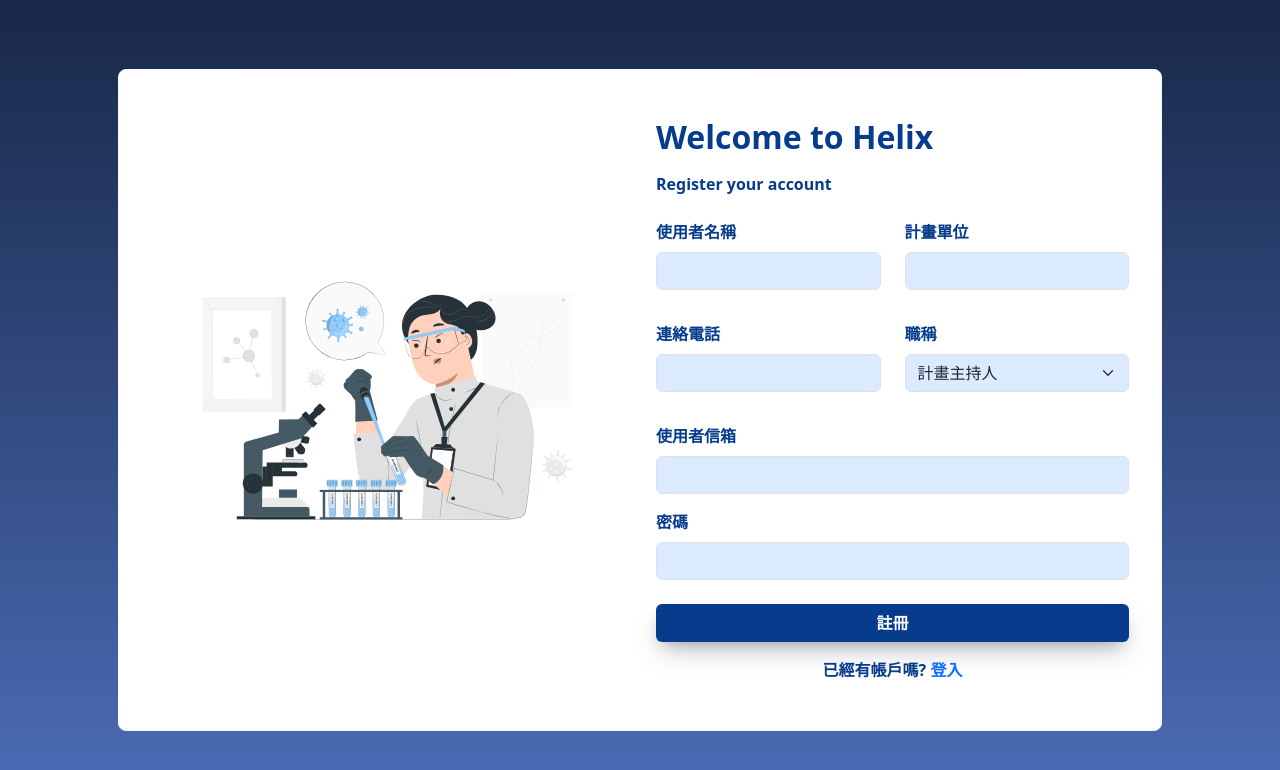
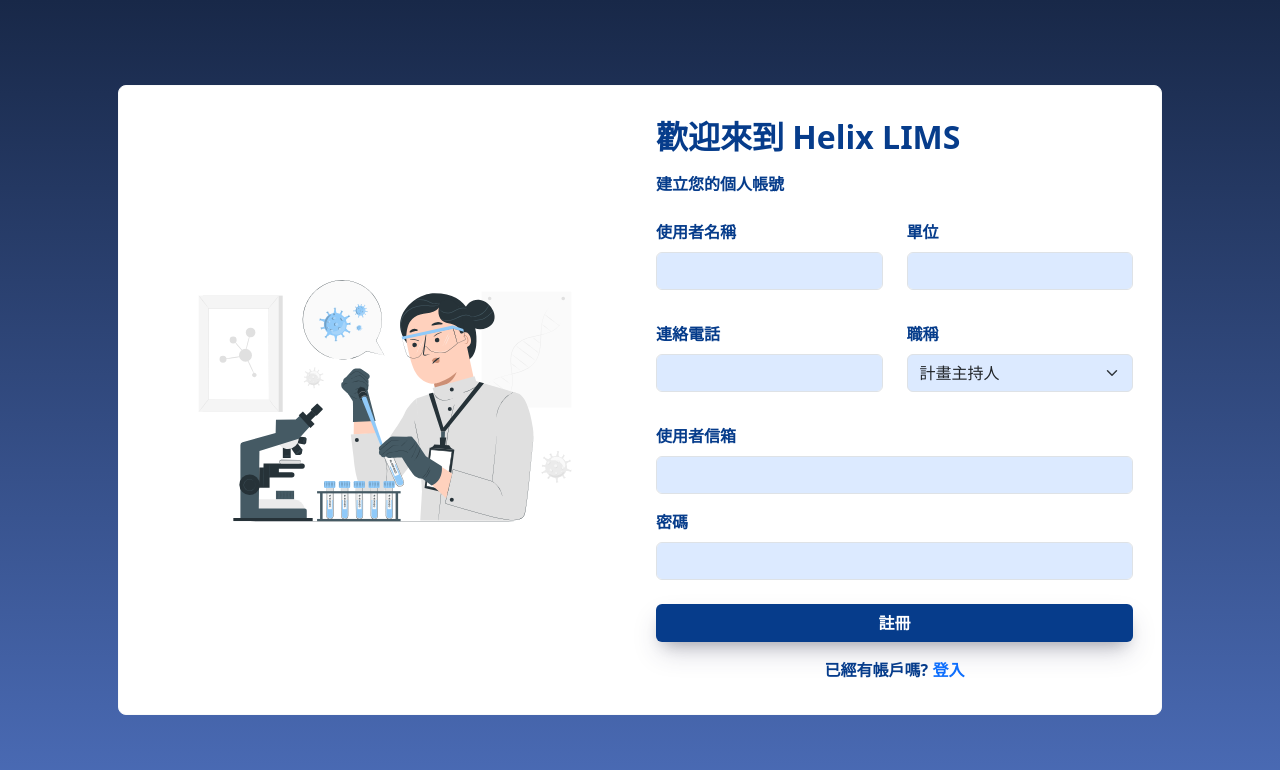
Before and after one commit to code8la888/helix-app, a React (Vite) app in the folder client/: page /register in a window 1280 px wide. Shown: the top 770 px of the page. Built offline with nearby package versions, Linux system fonts and the light colour scheme; no server answers.

Commit message:
feat: modify styles and update text content

```diff
--- a/client/src/pages/RegisterPage.jsx
+++ b/client/src/pages/RegisterPage.jsx
@@ -59,7 +59,7 @@
     >
       <div className="container">
         <div className="row justify-content-center p-5">
-          <div className="card border-light rounded-3 p-3">
+          <div className="card border-light rounded-3">
             <div className="row g-0 align-items-center">
               <div className="col-md-6 p-5">
                 <img
@@ -74,10 +74,10 @@
                     className="card-title mb-2 fw-bold"
                     style={{ color: " rgb(6, 60, 139)" }}
                   >
-                    Welcome to Helix
+                    歡迎來到 Helix LIMS
                   </h2>
                   <p className="mb-2" style={{ color: " rgb(6, 60, 139)" }}>
-                    Register your account
+                    建立您的個人帳號
                   </p>
                   <form
                     noValidate
@@ -97,7 +97,7 @@
                       />
                       <InputField
                         className="col"
-                        label="計畫單位"
+                        label="單位"
                         id="dept"
                         name="dept"
                         value={formData.dept}
```
